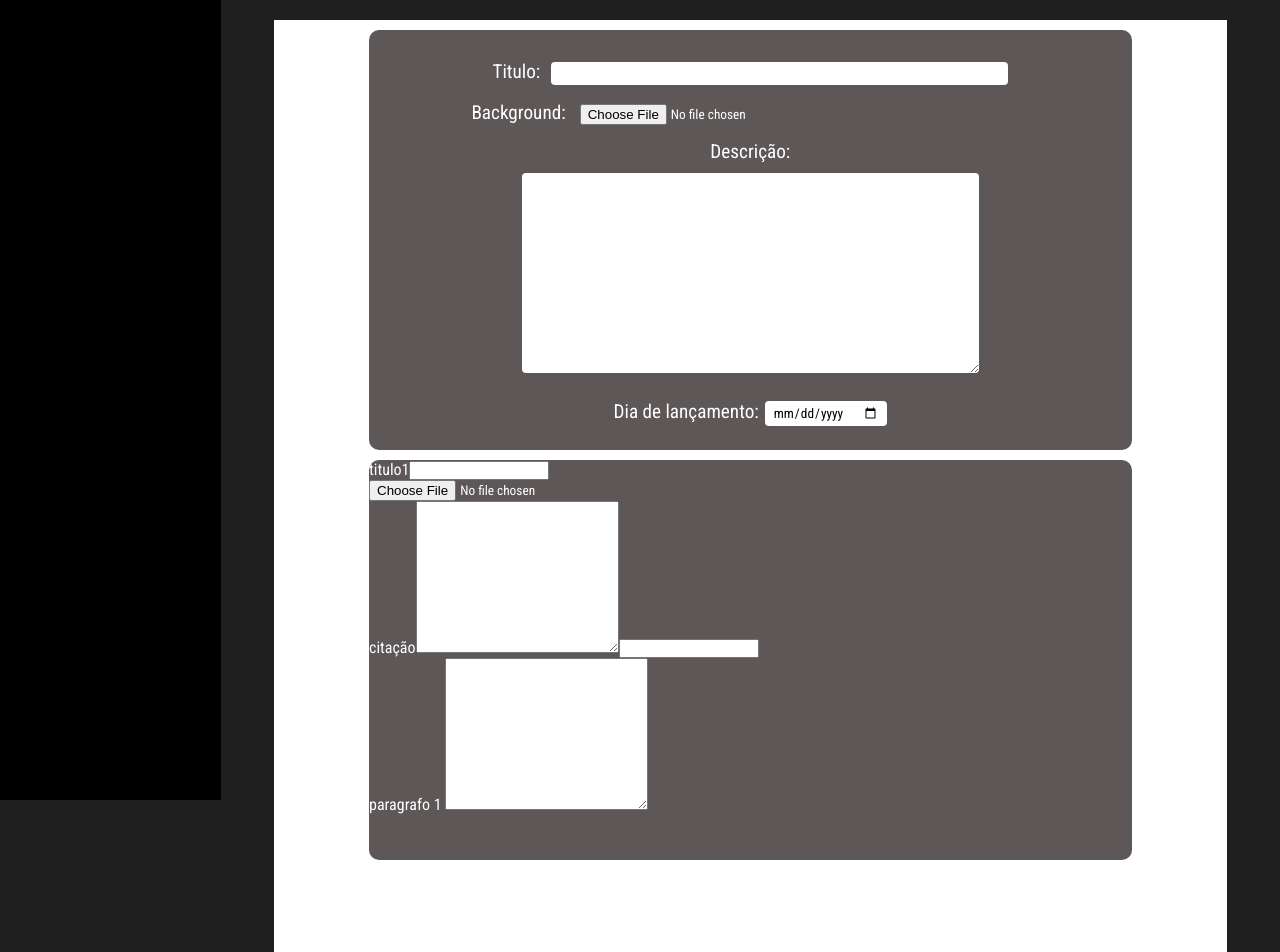
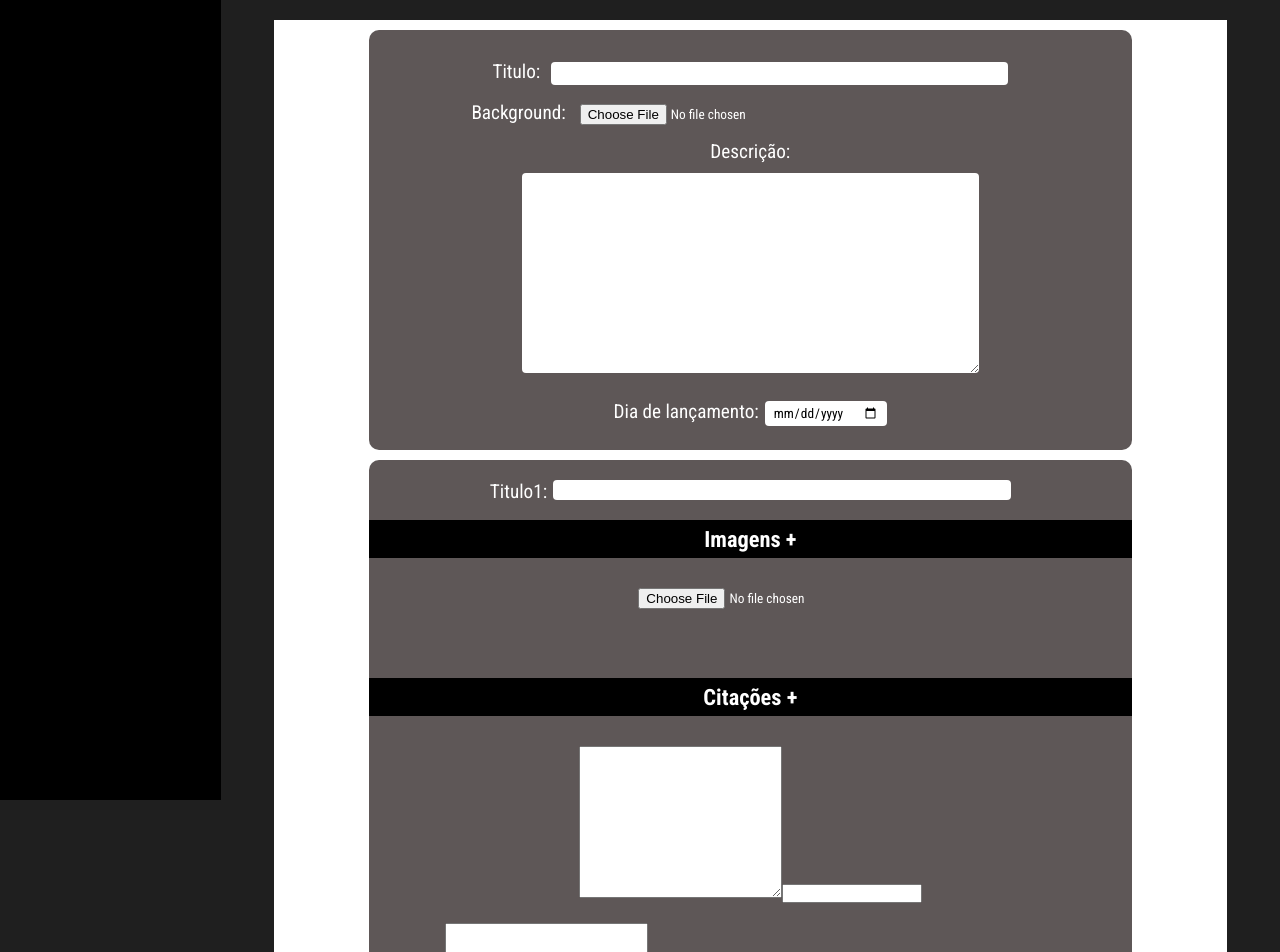
Before and after one commit to vicemanu/admin-metanoia, a React (Vite) app: page /admin in a window 1280 px wide. Shown: the top 952 px of the page. Built offline with nearby package versions, Linux system fonts and the light colour scheme.

Commit message:
Ajeitando base do conteudo

```diff
--- /dev/null
+++ b/src/components/Conteudo/conteudo.css
@@ -0,0 +1,49 @@
+
+.conteudo {
+    width: 80%;
+    margin: 10px auto 0;
+    min-height: 400px;
+    background-color: rgb(94, 87, 87);
+    display: flex;
+    flex-direction: column;
+    color: white;
+    font-family: sans-serif;
+    border-radius: 10px;
+}
+
+.conteudo--title {
+    width: 100%;
+    display: flex;
+    justify-content: center;
+    height: 20px;
+    font-size: 1.2em;
+    text-align: center;
+    margin:20px 0px 10px;
+}
+
+.conteudo--title input {
+    width: 60%;
+    margin-left: 6px;
+    border: none;
+    border-radius: 4px;
+    padding: 4px 8px;
+}
+
+h2 {
+    width: 100%;
+    background-color: black;
+    font-size: 1.4em;
+    padding: 6px;
+    text-align: center;
+    margin: 10px 0px;
+}
+
+.conteudo--div {
+    width: 100%;
+    display: flex;
+    flex-wrap: wrap;
+    min-height: 100px;
+    padding: 20px;
+    gap: 20px;
+    justify-content: center;
+}
--- /dev/null
+++ b/src/components/Conteudo/index.jsx
@@ -0,0 +1,30 @@
+import './conteudo.css'
+
+export default function Conteudo() {
+    return(
+        <div className='conteudo'>
+                        <label className='conteudo--title' htmlFor="">
+                            Titulo1: <input type="text" name="" id="" />
+                        </label>
+                        <h2>Imagens <span>+</span></h2>
+                        <div className='conteudo--div'>
+                            <label htmlFor="">
+                                <input type="file" name="" id="" />
+                            </label>
+                        </div>
+
+                        <h2>Citações <span>+</span></h2>
+                        <div className='conteudo--div'>
+                            <label htmlFor="">
+                                <textarea className='conteudo_div--citacao'  name="" id="" cols="30" rows="10"></textarea>
+                                <input type="text" />
+                            </label>
+                        </div>
+
+
+                        <label htmlFor="">paragrafo 1 <textarea name="" id="" cols="30" rows="10"></textarea></label>
+                    </div>
+
+
+    )
+}
--- a/src/pages/Admin/index.jsx
+++ b/src/pages/Admin/index.jsx
@@ -1,3 +1,4 @@
+import Conteudo from '../../components/Conteudo'
 import './admin.css'
 
 export default function Admin() {
@@ -24,13 +25,7 @@ export default function Admin() {
                         </label>
                     </div>
 
-                    <div className='form--div conteudo'>
-                        <label htmlFor="">titulo1<input type="text" name="" id="" /></label>
-                        <label htmlFor=""><input type="file" name="" id="" /></label>
-                        <label htmlFor="">citação<textarea name="" id="" cols="30" rows="10"></textarea><input type="text" /></label>
-                        <label htmlFor="">paragrafo 1 <textarea name="" id="" cols="30" rows="10"></textarea></label>
-                    </div>
-
+                    <Conteudo/>
                 </form>
             </div>
         </div>
```
